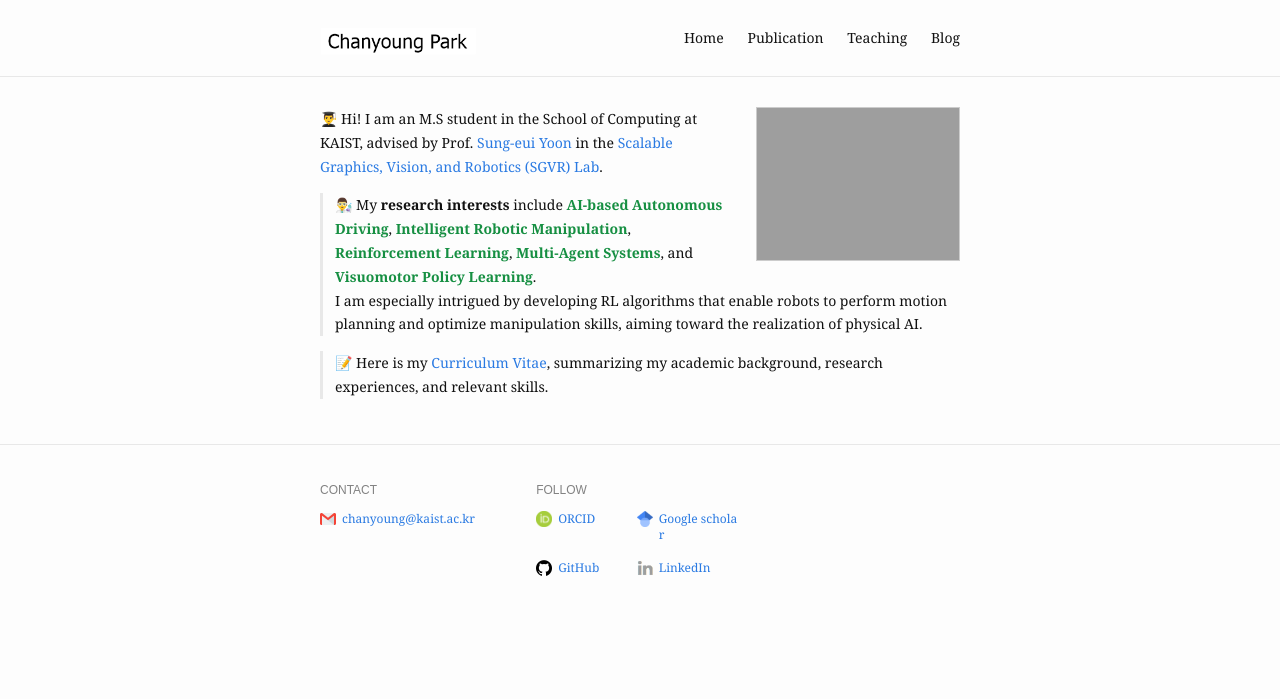
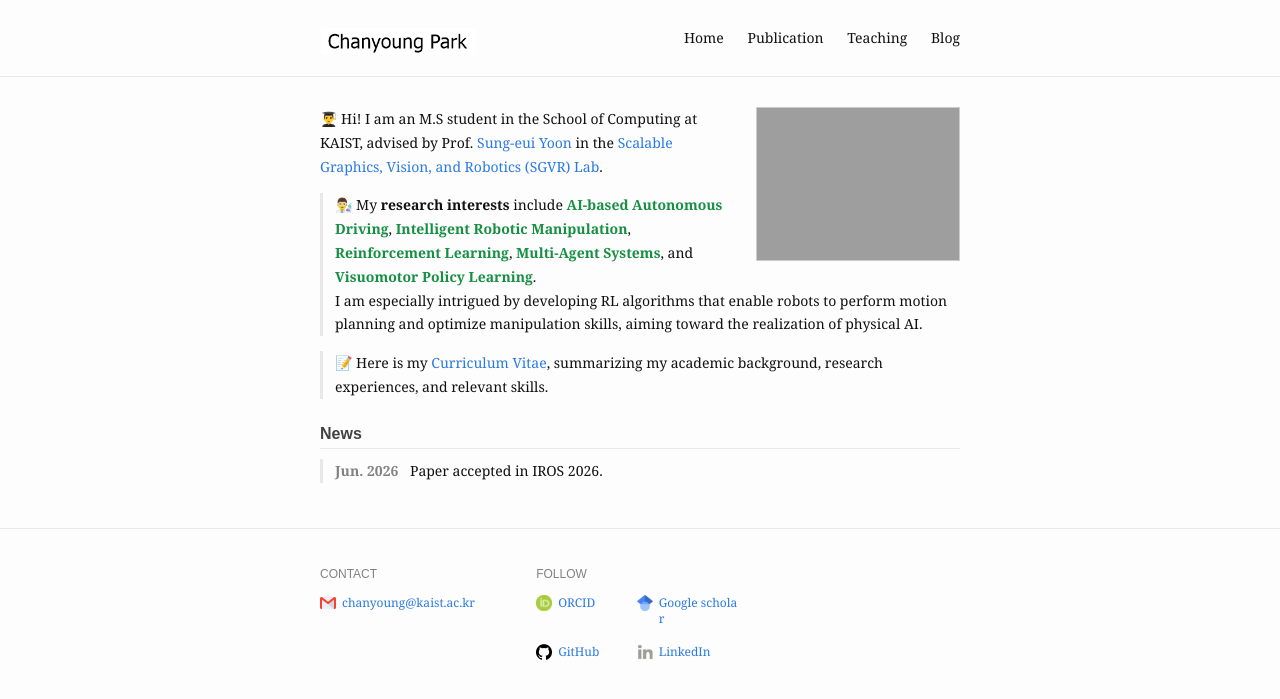
Before and after one commit to cosdeneb/cosdeneb.github.io, a Jekyll site: the page built from index.md, in a window 1280 px wide. Shown: the top 699 px of the page. Built offline with Jekyll 4.4.1, drawn with Linux system fonts in a browser that asks for light colours.

Commit message:
Add homepage news section

```diff
--- a/_sass/_site.scss
+++ b/_sass/_site.scss
@@ -19,6 +19,38 @@
 .keyword {
   color: #168f42;
   font-weight: bold;
+}
+
+.home-news {
+  clear: both;
+  margin-top: 24px;
+
+  h2 {
+    font-size: 16px;
+    font-weight: bold;
+    line-height: 1.4;
+    color: $grey-color-dark;
+    border-bottom: 1px solid $grey-color-light;
+    margin-bottom: 10px;
+    padding-bottom: 3px;
+  }
+
+  ul {
+    margin-left: 0;
+    list-style: none;
+  }
+
+  li {
+    border-left: 3px solid $grey-color-light;
+    padding-left: 12px;
+    margin-bottom: 8px;
+  }
+}
+
+.news-date {
+  color: $grey-color;
+  font-weight: bold;
+  margin-right: 8px;
 }
 
 .venue {
--- a/index.md
+++ b/index.md
@@ -15,3 +15,10 @@ profile_picture:
 <p class="home-highlight">
   📝 Here is my <a href="{{ '/Chanyoung_Park_CV.pdf' | absolute_url }}">Curriculum Vitae</a>, summarizing my academic background, research experiences, and relevant skills.
 </p>
+
+<div class="home-news">
+  <h2>News</h2>
+  <ul>
+    <li><span class="news-date">Jun. 2026</span> Paper accepted in IROS 2026.</li>
+  </ul>
+</div>
```
